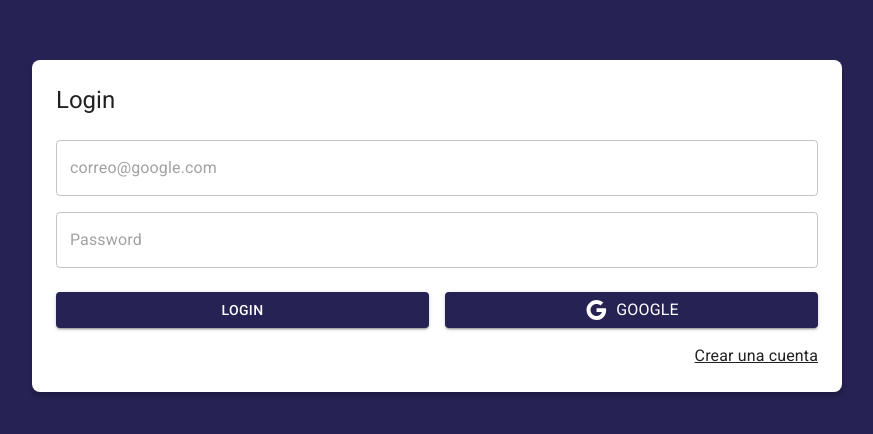
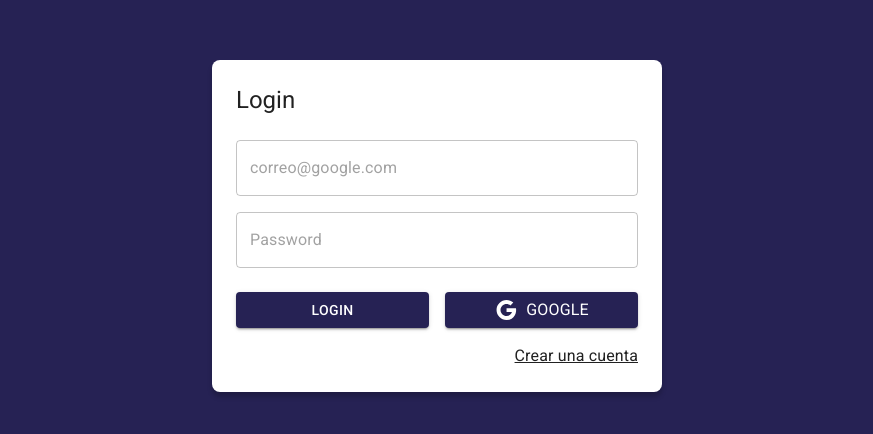
Before and after one commit to javierangosto/journal-app, a React (Vite) app: page /auth/login in a window 1280 px wide. Shown: the part 174-608 px from the top of the page, without its empty margins (203-1076 px from the left). Built offline with nearby package versions, Linux system fonts and the light colour scheme.

Commit message:
create AuthLayout

```diff
--- /dev/null
+++ b/src/auth/layout/AuthLayout.jsx
@@ -0,0 +1,35 @@
+import { Grid, Typography } from "@mui/material"
+
+
+export const AuthLayout = ({ children, title = '' }) => {
+    return (
+
+
+        <Grid
+            container
+            spacing = {0}
+            direction="column"
+            alignItems="center"
+            justifyContent="center"
+            sx={{ minHeight: '100vh', backgroundColor: 'primary.main', padding: 4 }}
+        >
+            <Grid
+                item
+                className="box-shadow"
+                xs={ 3 }
+                sx = {{ width: { md: 450 }, backgroundColor: 'white', padding: 3, borderRadius: 2 }}
+            >
+                <Typography
+                    variant='h5'
+                    sx={{ mb: 1}}
+                >
+                    { title }
+                </Typography>
+
+                { children }
+
+            </Grid>
+        </Grid>
+
+    )
+}
--- /dev/null
+++ b/src/auth/layout/index.js
@@ -0,0 +1 @@
+export * from './AuthLayout';
--- a/src/auth/pages/LoginPage.jsx
+++ b/src/auth/pages/LoginPage.jsx
@@ -1,30 +1,11 @@
 import { Link as RouterLink } from 'react-router-dom'
 import { Google } from "@mui/icons-material"
 import { Button, Grid, Link, TextField, Typography } from "@mui/material"
+import { AuthLayout } from '../layout/AuthLayout'
 
 export const LoginPage = () => {
     return (
-        <Grid
-            container
-            spacing = {0}
-            direction="column"
-            alignItems="center"
-            justifyContent="center"
-            sx={{ minHeight: '100vh', backgroundColor: 'primary.main', padding: 4 }}
-        >
-            <Grid
-                item
-                className="box-shadow"
-                xs={ 3 }
-                sx = {{ backgroundColor: 'white', padding: 3, borderRadius: 2 }}
-            >
-                <Typography
-                    variant='h5'
-                    sx={{ mb: 1}}
-                >
-                    Login
-                </Typography>
-
+        <AuthLayout title = 'Login'>
             <form>
                 <Grid container>
                     <Grid item xs={12} sx={{ mt: 2 }}>
@@ -74,9 +55,6 @@
                     </Grid>
                 </Grid>
             </form>
-
-            </Grid>
-
-        </Grid>
+        </AuthLayout>
     )
 }
```
Lines whose indentation alone changed are shown as unchanged.
